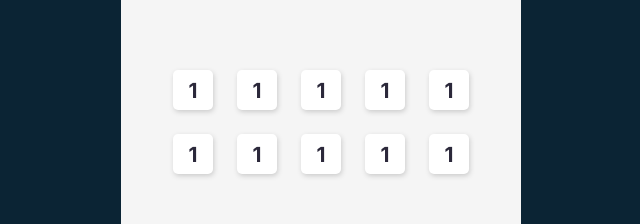
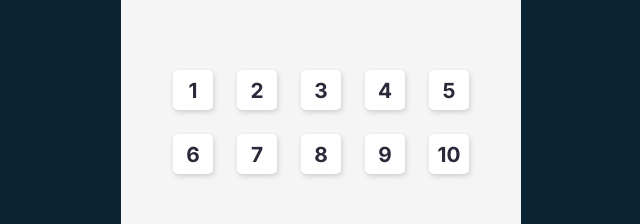
Before and after one commit to timlidz/Tenzies, a React (Vite) app: page / in a window 1280 px wide. Shown: the part 278-502 px from the top of the page, without its empty margins (319-959 px from the left). Built offline with nearby package versions, Linux system fonts and the light colour scheme.

Commit message:
random numbers

```diff
--- a/src/App.jsx
+++ b/src/App.jsx
@@ -2,19 +2,30 @@ import Die from './Die.jsx'
 
 function App() {
 
+  function generateAllNewDice() {
+    let arr = []
+    for (let i = 0; i<6; i++){
+      let num = Math.floor(Math.random()*10)+1;
+      arr.push(num)
+    }
+    return arr;
+  }
+
+  console.log(generateAllNewDice())
+
   return (
     <main>
       <section className='numbers'>
-        <Die value='1'/>
-        <Die value='1'/>
-        <Die value='1'/>
-        <Die value='1'/>
-        <Die value='1'/>
-        <Die value='1'/>
-        <Die value='1'/>
-        <Die value='1'/>
-        <Die value='1'/>
-        <Die value='1'/>
+        <Die value={1}/>
+        <Die value={2}/>
+        <Die value={3}/>
+        <Die value={4}/>
+        <Die value={5}/>
+        <Die value={6}/>
+        <Die value={7}/>
+        <Die value={8}/>
+        <Die value={9}/>
+        <Die value={10}/>
       </section>
     </main>
   )
--- a/src/index.css
+++ b/src/index.css
@@ -5,6 +5,7 @@
 }
 
 body {
+  font-family: Inter, sans-serif;
   margin: 0;
   background-color: #0B2434;
   padding: 20px;
@@ -37,12 +38,13 @@ main {
   height: 40px;
   font-size: 1.3em;
   font-weight: bold;
-  font-family: 'Inter';
+  font-family: Inter, sans-serif;
   background-color: white;
   border: none;
   border-radius: 5px;
   box-shadow: #ccc 1px 2px 5px;
   color: #2B283A;
+  cursor: pointer;
 }
 
 .numberBtn:hover, .numberBtn:active {
```
